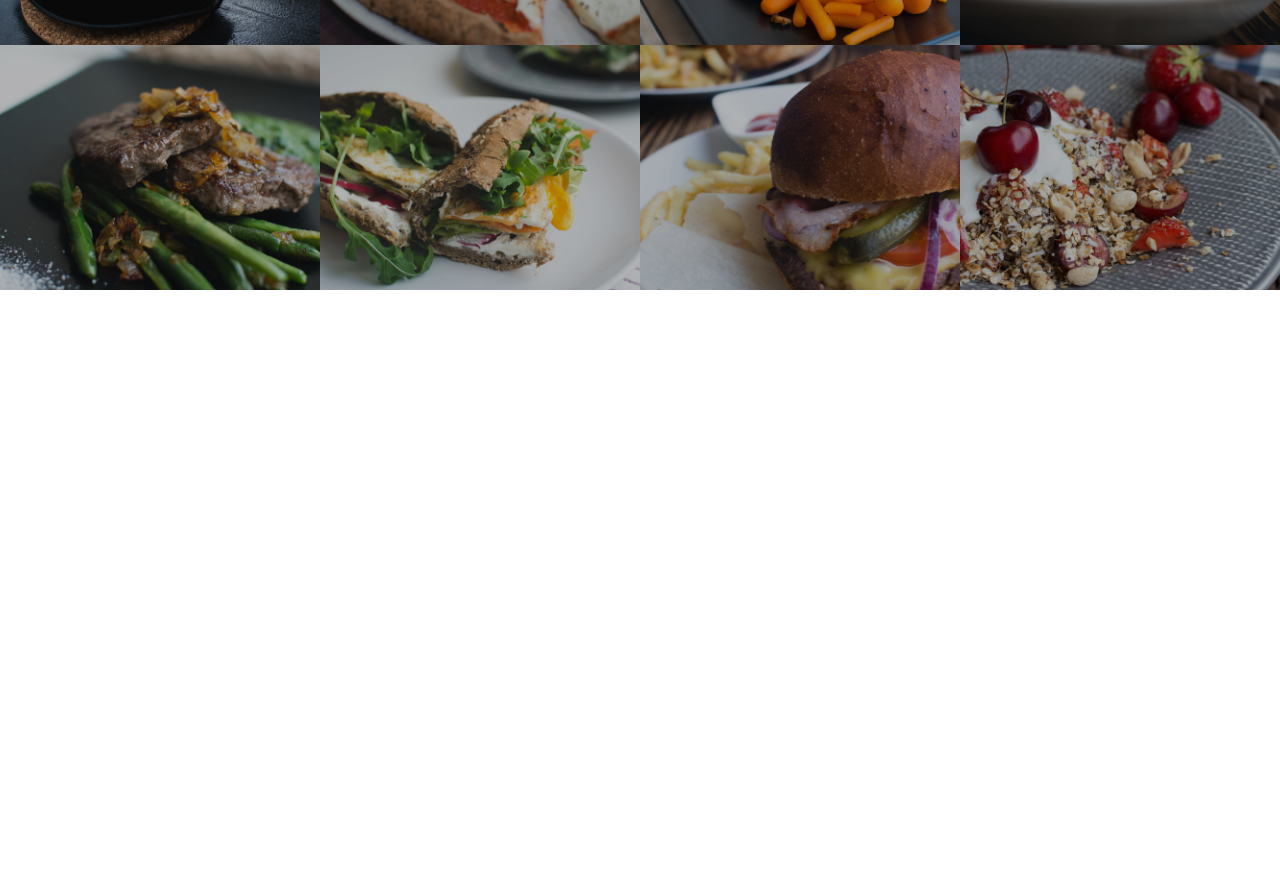
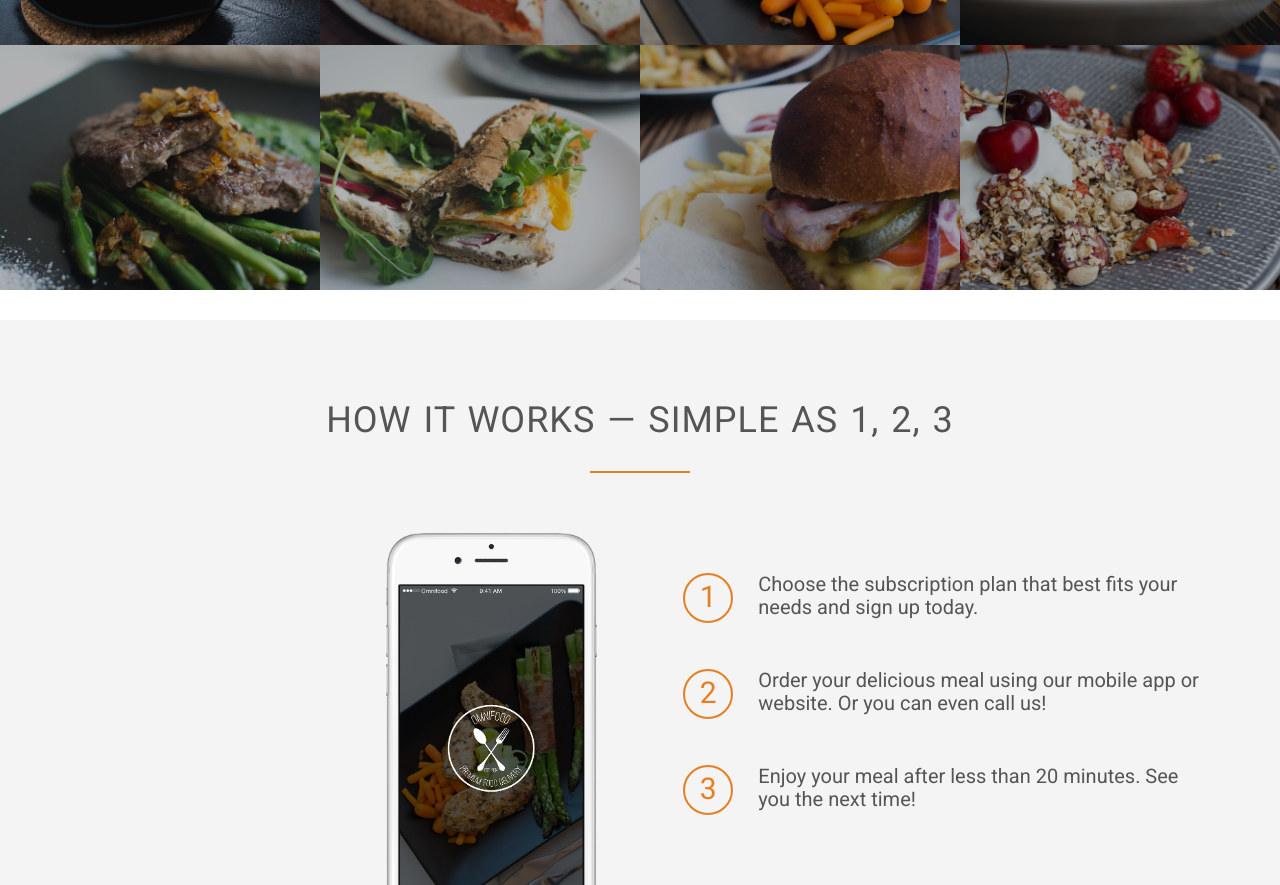
Before and after one commit to julpanucci/omnifood, a plain HTML site: page index.html in a window 1280 px wide. Shown: the part 1726-2611 px from the top of the page. Before the commit the page ends 2016 px from the top, so only its background shows below. Drawn offline with nearby package versions, Linux system fonts and the light colour scheme.

Commit message:
Close with clearfix white bar between sections

```diff
--- a/index.html
+++ b/index.html
@@ -88,8 +88,8 @@
       </div>
     </section>
 
-    <section class="section-meals">
-      <ul class="meals-showcase">
+    <section class="section-meals clearfix">
+      <ul class="meals-showcase ">
         <li>
           <figure class="meal-photo">
             <img src="resources/css/img/1.jpg" />
@@ -135,6 +135,41 @@
       </ul>
     </section>
 
+    <section class="section-steps">
+      <div class="row">
+        <h2>How it works &mdash; Simple as 1, 2, 3</h2>
+      </div>
+      <div class="row">
+        <div class="col span-1-of-2 steps-box">
+          <img
+            class="app-screen"
+            src="resources/css/img/app-iPhone.png"
+            alt="Omnifood app on iPhone"
+          />
+        </div>
+        <div class="col span-1-of-2 steps-box">
+           <div class="works-step">
+             <div>1</div>
+             <p>Choose the subscription plan that best fits your needs and sign up today.</p>
+           </div>
+
+          <div class="works-step">
+              <div>2</div>
+              <p>Order your delicious meal using our mobile app or website. Or you can even call us!</p>
+           </div>
+
+           <div class="works-step">
+              <div>3</div>
+              <p>Enjoy your meal after less than 20 minutes. See you the next time!</p>
+            </div>
+
+            <a href="#" class="btn-app"><img src="resources/css//img/download-app.svg" alt="App Store Button"></a>
+            <a href="#" class="btn-app"><img src="resources/css//img/download-app-android.png" alt="Play Store Button"></a>
+           </div>
+          </div>
+      </div>
+    </section>
+
     <script src="https://unpkg.com/ionicons@4.5.10-0/dist/ionicons.js"></script>
   </body>
 </html>
--- a/resources/css/style.css
+++ b/resources/css/style.css
@@ -205,3 +205,61 @@ header {
 .section-meals {
   padding: 0;
 }
+
+.steps-box:first-child {
+  text-align: right;
+  padding-right: 3%;
+  margin-top: 30px;
+}
+
+.steps-box:last-child {
+  padding-left: 3%;
+  margin-top: 70px;
+}
+
+.app-screen {
+  width: 40%;
+}
+
+.works-step {
+  margin-bottom: 50px;
+}
+
+.works-step:last-of-type {
+  margin-bottom: 80px;
+}
+
+.works-step div {
+  color: #e67e22;
+  border: 2px solid #e67e22;
+  border-radius: 50%;
+  height: 50px;
+  width: 50px;
+  text-align: center;
+  padding: 5px;
+  float: left;
+  font-size: 150%;
+  margin-right: 25px;
+}
+
+.btn-app img {
+  height: 50px;
+  width: auto;
+  margin-right: 10px;
+}
+
+.clearfix {
+  display: flow-root;
+}
+
+.clearfix::after {
+  content: "";
+  visibility: hidden;
+  display: block;
+  height: 0;
+}
+
+.section-steps {
+  background-color: #f4f4f4;
+  margin-top: 30px;
+}
```
